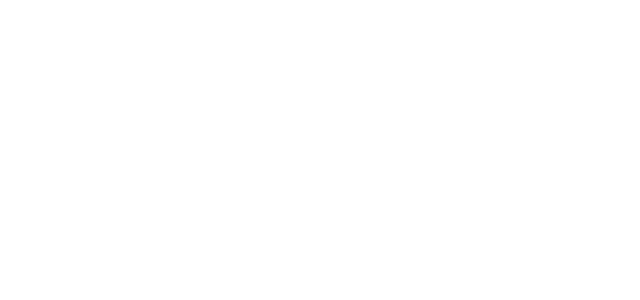
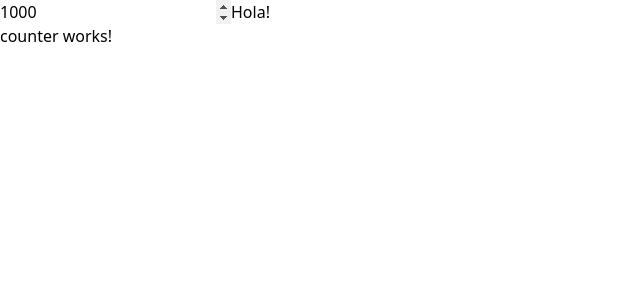
Before and after one commit to G9D4/angular-store, an Angular app: page /about in a window 1280 px wide. Before the commit this address led to /. Shown: the top 300 px of the page, without its empty margins (0-640 px from the left). Built offline with nearby package versions, Linux system fonts and the light colour scheme.

Commit message:
clase 36

```diff
--- a/src/app/app.routes.ts
+++ b/src/app/app.routes.ts
@@ -1,10 +1,15 @@
 import { Routes } from '@angular/router';
 
 import { ListComponent } from './domains/products/pages/list/list.component';
+import { AboutComponent } from './domains/info/pages/about/about.component';
 
 export const routes: Routes = [
     {
         path: '',
         component: ListComponent
+    },
+    {
+        path: 'about',
+        component: AboutComponent
     }
 ];
--- a/src/app/domains/info/pages/about/about.component.html
+++ b/src/app/domains/info/pages/about/about.component.html
@@ -1 +1,8 @@
-<p>about works!</p>
+<p>
+    <input type="number" [value]="duration()" (change)="changeDuration($event)" >
+    <input type="text" [value]="message()" (change)="changeMessage($event)" >
+</p>
+<p></p>
+<p>
+    <app-counter [duration]="duration()" [message]="message()" />
+</p>
--- a/src/app/domains/info/pages/about/about.component.ts
+++ b/src/app/domains/info/pages/about/about.component.ts
@@ -1,12 +1,27 @@
-import { Component } from '@angular/core';
+import { Component, signal } from '@angular/core';
+import { CommonModule } from '@angular/common';
+import { CounterComponent } from '../../../shared/components/counter/counter.component';
 
 @Component({
   selector: 'app-about',
   standalone: true,
-  imports: [],
+  imports: [CommonModule, CounterComponent],
   templateUrl: './about.component.html',
   styleUrl: './about.component.css'
 })
 export class AboutComponent {
+  duration = signal(1000);
+  message = signal('Hola!');
 
+  changeDuration(event: Event) {
+    const input = event.target as HTMLInputElement;
+    this.duration.set(input.valueAsNumber);
+
+  }
+
+  changeMessage(event: Event) {
+    const input = event.target as HTMLInputElement;
+    this.message.set(input.value);
+
+  }
 }
--- a/src/app/domains/shared/components/counter/counter.component.ts
+++ b/src/app/domains/shared/components/counter/counter.component.ts
@@ -1,9 +1,10 @@
-import { Component, Input } from '@angular/core';
+import { Component, Input, SimpleChanges } from '@angular/core';
+import { CommonModule } from '@angular/common';
 
 @Component({
   selector: 'app-counter',
   standalone: true,
-  imports: [],
+  imports: [CommonModule],
   templateUrl: './counter.component.html',
   styleUrl: './counter.component.css'
 })
@@ -11,4 +12,18 @@
   @Input ({required: true}) duration: number = 0;
   @Input ({required: true}) message: string = '';
 
+  // El constructor es lo primero que se ejecuta
+  // Corre antes del render
+  constructor() {
+    // No podemos poner cosas asincronas (no promesas, async, suscribe o items que dependan de tiempo/demora)
+    console.log('constructor');
+    console.log('-'.repeat(10));
+  }
+
+  ngOnChanges(changes: SimpleChanges) {
+    // Corre despues y durante el render
+    console.log('ngOnChanges');
+    console.log('-'.repeat(10));
+    console.log(changes);
+  }
 }
```
